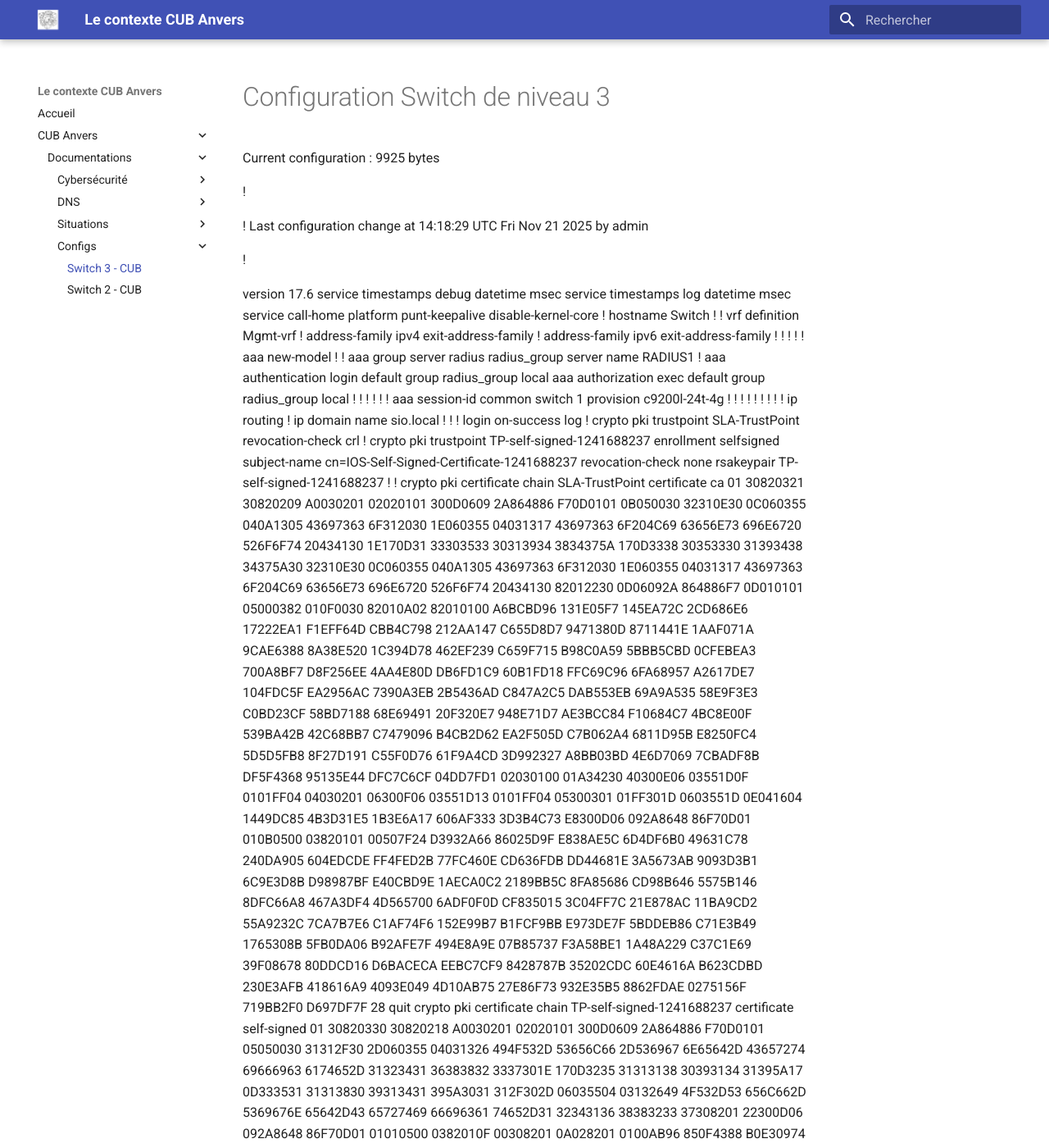
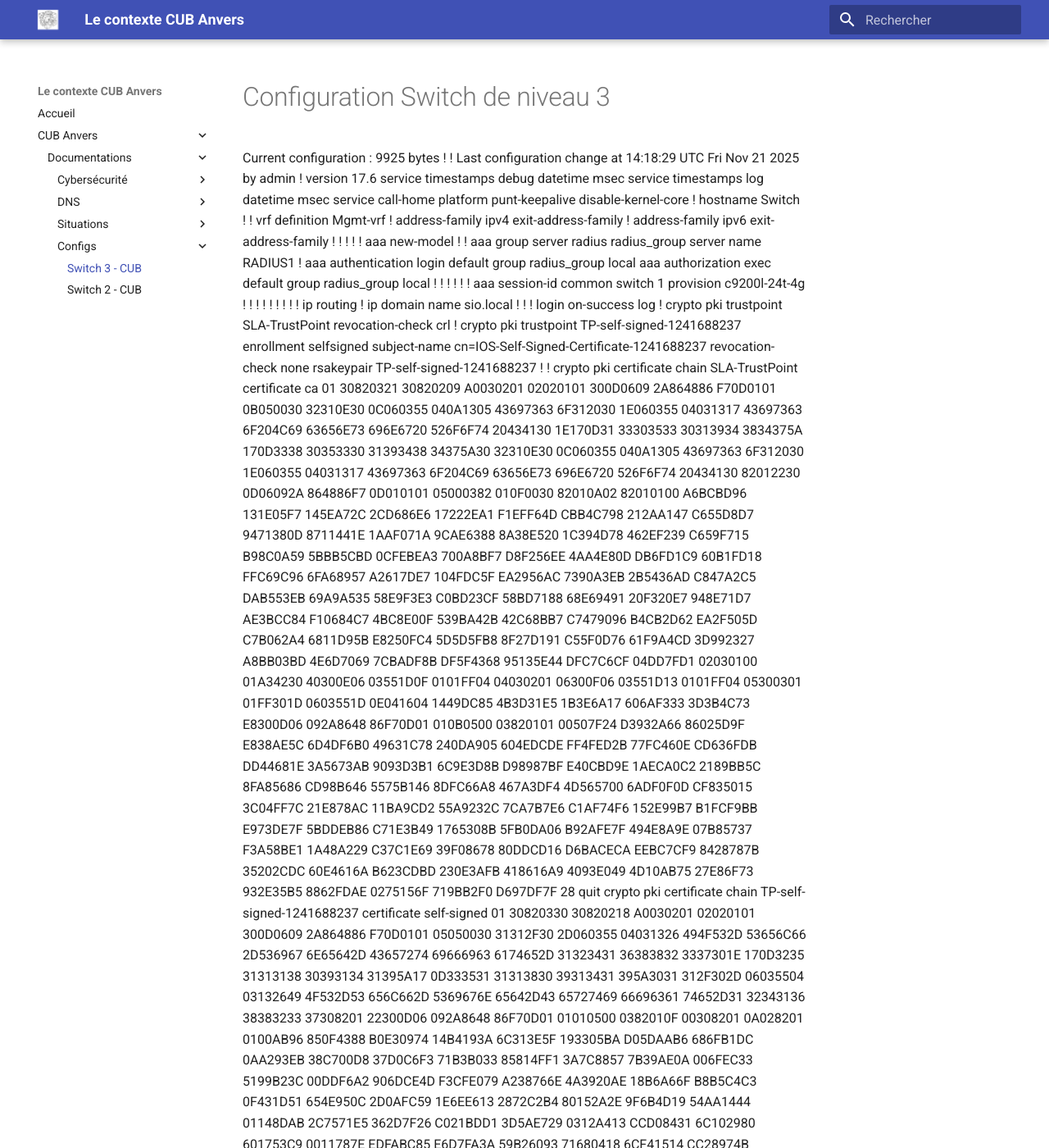
Before and after one commit to Adfiree/Anvers, an MkDocs documentation site: the page built from docs/documentations/Configs/Config Switch 3.md, in a window 1280 px wide and 1400 px high. Shown: the whole window at 82% size. Built offline with MkDocs 1.6.1 and Material for MkDocs 9.7.7, drawn with Linux system fonts in a browser that asks for light colours; some of the changed text lies outside the part shown.

```diff
--- a/docs/documentations/Configs/Config Switch 3.md
+++ b/docs/documentations/Configs/Config Switch 3.md
@@ -1,13 +1,9 @@
 # Configuration Switch de niveau 3
 
 Current configuration : 9925 bytes
-
-!
-
-! Last configuration change at 14:18:29 UTC Fri Nov 21 2025 by admin
-
-!
-
+\!
+\! Last configuration change at 14:18:29 UTC Fri Nov 21 2025 by admin
+\!
 version 17.6
 service timestamps debug datetime msec
 service timestamps log datetime msec
```
